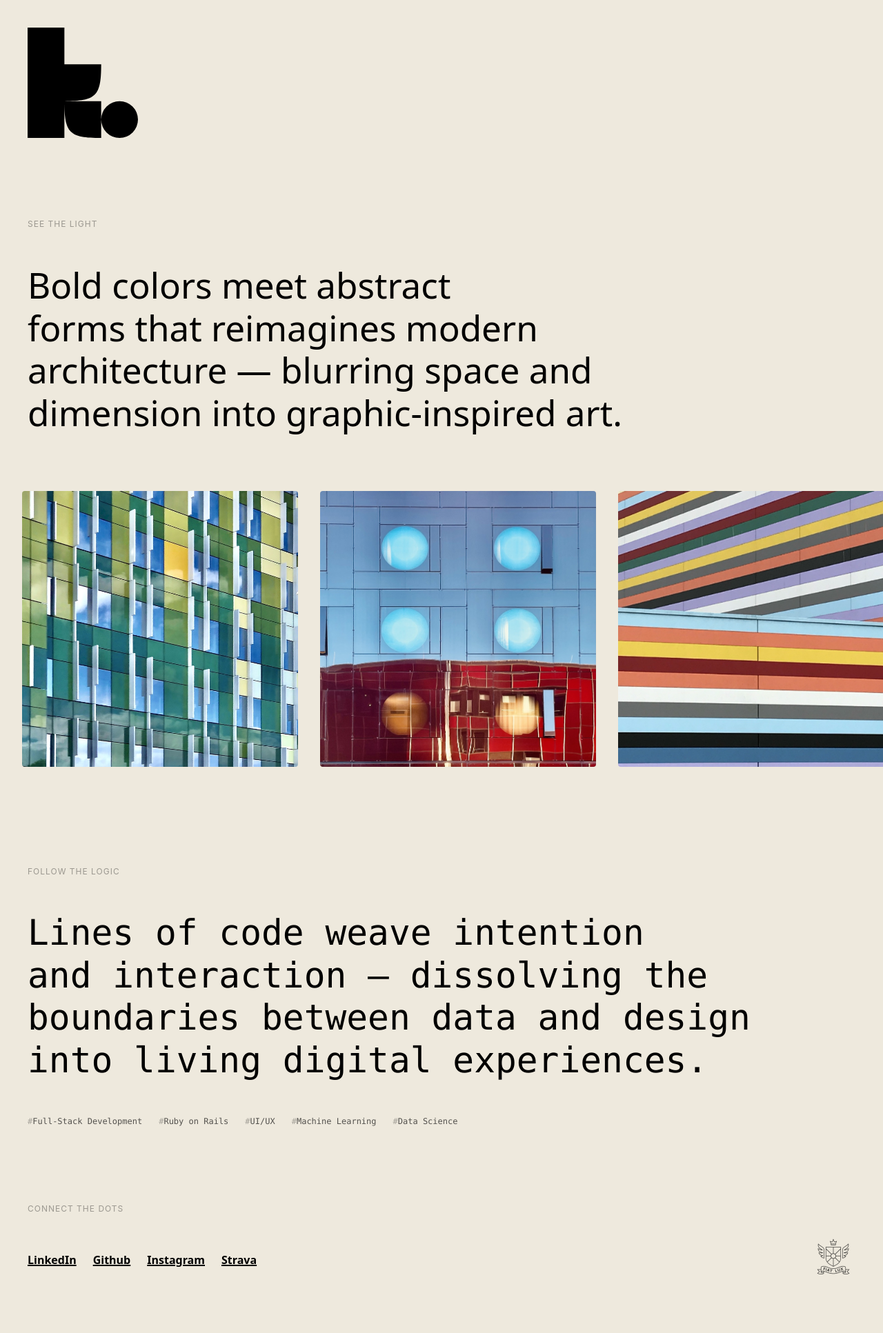
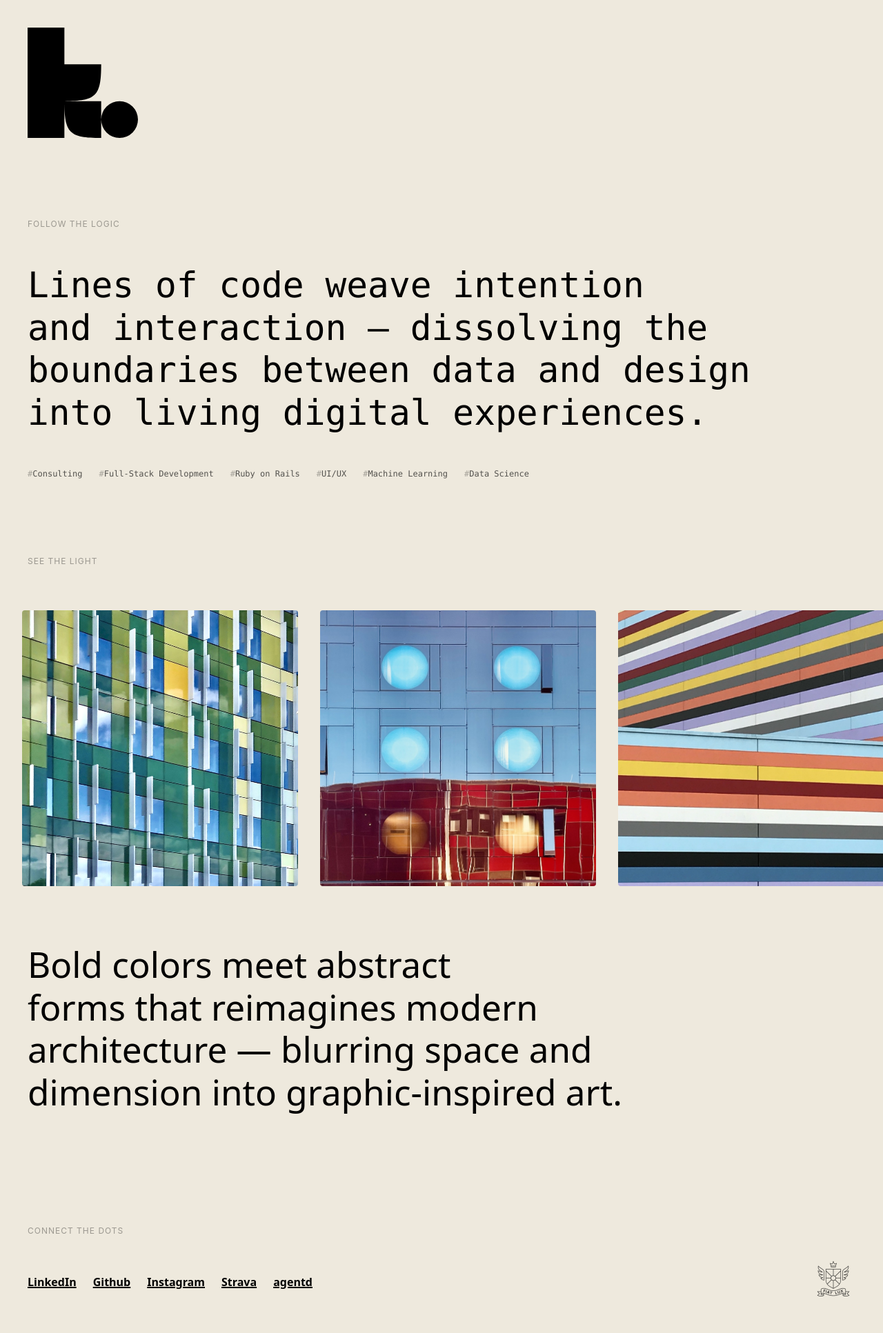
Before and after one commit to max-power/max-power.github.io, a Jekyll site: the page index.html, which Jekyll copies as it is, in a window 1280 px wide. Shown: the whole page at 69% size. Built offline with Jekyll 4.4.1, drawn with Linux system fonts in a browser that asks for light colours; before the commit the page ends 1901 px from its top, so only the background shows below that.

Commit message:
Update index.html

```diff
--- a/index.html
+++ b/index.html
@@ -1,11 +1,14 @@
-<!DOCTYPE html>
+<!doctype html>
 <html lang="en">
   <head>
-  <meta charset="utf-8">
-  <meta http-equiv="x-ua-compatible" content="ie=edge">
-  <meta name="viewport" content="width=device-width, initial-scale=1, shrink-to-fit=no">
-  <link rel="icon" href="/assets/images/logo.svg?v=1" type="image/svg+xml">
-  <link rel="apple-touch-icon" href="/assets/images/logo.png?v=1">
+    <meta charset="utf-8" />
+    <meta http-equiv="x-ua-compatible" content="ie=edge" />
+    <meta
+      name="viewport"
+      content="width=device-width, initial-scale=1, shrink-to-fit=no"
+    />
+    <link rel="icon" href="/assets/images/logo.svg?v=1" type="image/svg+xml" />
+    <link rel="apple-touch-icon" href="/assets/images/logo.png?v=1" />
     <title>Kevin Melchert ☼ Light & Logic</title>
     <script type="application/ld+json">
       {
@@ -51,7 +55,9 @@
         background-color: #fff17180;
       }
 
-    body, figure, ul {
+      body,
+      figure,
+      ul {
         padding: 0;
         margin: 0;
       }
@@ -61,7 +67,9 @@
         background: #eee9dd;
       }
       .clipped-element {
-      clip-path: path('M0,0 L60,0 L60,60 L120,60 C120,112 112,120 60,120 L120,120 L120,180 C68,180 60,172 60,120 L60,180 L0,180 Z M150,120 A30,30 0 1,1 150,180 A30,30 0 1,1 150,120 Z');
+        clip-path: path(
+          "M0,0 L60,0 L60,60 L120,60 C120,112 112,120 60,120 L120,120 L120,180 C68,180 60,172 60,120 L60,180 L0,180 Z M150,120 A30,30 0 1,1 150,180 A30,30 0 1,1 150,120 Z"
+        );
         filter: grayscale(100%) sepia(20%);
       }
 
@@ -73,24 +81,37 @@
 
       h3 {
         font-size: 0.75rem;
-      font-family: Inter, Roboto, 'Helvetica Neue', 'Arial Nova', 'Nimbus Sans', Arial, sans-serif;
+        font-family:
+          Inter, Roboto, "Helvetica Neue", "Arial Nova", "Nimbus Sans", Arial,
+          sans-serif;
         font-weight: 400;
         text-transform: uppercase;
         letter-spacing: 1px;
-      color: rgba(0,0,0,0.35);
+        color: rgba(0, 0, 0, 0.35);
         margin-block: 2rem;
       }
 
       .intro {
-      font-family: system-ui, Times New Roman, Didot, 'Bodoni MT', 'Noto Serif Display', 'URW Palladio L', P052, Sylfaen, serif;
-      font-size: clamp(2rem,4vw,6rem);
+        font-family:
+          system-ui,
+          Times New Roman,
+          Didot,
+          "Bodoni MT",
+          "Noto Serif Display",
+          "URW Palladio L",
+          P052,
+          Sylfaen,
+          serif;
+        font-size: clamp(2rem, 4vw, 6rem);
         font-weight: 200;
         line-height: 1.2;
         text-wrap-style: balance;
         max-width: 35ch;
       }
       #code .intro {
-      font-family: ui-monospace, 'Cascadia Code', 'Source Code Pro', Menlo, Consolas, 'DejaVu Sans Mono', monospace;
+        font-family:
+          ui-monospace, "Cascadia Code", "Source Code Pro", Menlo, Consolas,
+          "DejaVu Sans Mono", monospace;
         font-weight: 300;
       }
 
@@ -118,22 +139,24 @@
       }
 
       .tags {
-      list-style:none;
-      margin:0;
-      padding:0;
+        list-style: none;
+        margin: 0;
+        padding: 0;
         display: flex;
         flex-wrap: wrap;
         gap: 0.75rem 1.5rem;
-      font-family: ui-monospace, 'Cascadia Code', 'Source Code Pro', Menlo, Consolas, 'DejaVu Sans Mono', monospace;
+        font-family:
+          ui-monospace, "Cascadia Code", "Source Code Pro", Menlo, Consolas,
+          "DejaVu Sans Mono", monospace;
         font-size: 0.75rem;
-      color: rgba(0,0,0,0.65);
+        color: rgba(0, 0, 0, 0.65);
 
         li {
           text-wrap: nowrap;
         }
         li::before {
           content: "#";
-        color: rgba(0,0,0,0.3);
+          color: rgba(0, 0, 0, 0.3);
         }
       }
 
@@ -170,51 +193,54 @@
           align-items: center;
         }
       }
-
     </style>
   </head>
   <body>
     <header>
       <div class="brand">
         <!--img src="assets/images/IMG_0326.jpg" width="180" style="visibility:hidden"-->
-      <img src="assets/images/logo.svg" width="160">
+        <img src="assets/images/logo.svg" width="160" />
       </div>
     </header>
 
     <main>
-    <article id="photos">
-      <h2 hidden>Photography</h2>
-      <h3>See the Light</h3>
-      <p class="intro">
-        Bold colors meet abstract forms that reimagines modern architecture &mdash; blurring space and dimension into graphic-inspired art.
-      </p>
-
-      <figure class="gallery">
-        <img class="item" src="assets/images/IMG_3737.jpg" width="400">
-        <img class="item" src="assets/images/IMG_3073.jpg" width="400">
-        <img class="item" src="assets/images/IMG_0326.jpg" width="400">
-        <img class="item" src="assets/images/IMG_0638.jpg" width="400">
-        <img class="item" src="assets/images/IMG_3040.jpg" width="400">
-        <img class="item" src="assets/images/IMG_3719.jpg" width="400">
-        <img class="item" src="assets/images/IMG_8786.jpg" width="400">
-        <img class="item" src="assets/images/IMG_2701.jpg" width="400">
-      </figure>
-    </article>
-
       <article id="code">
         <h2 hidden>Programming</h2>
         <h3>Follow the Logic</h3>
         <p class="intro">
-        Lines of code weave intention and interaction &mdash; dissolving the boundaries between data and design into living digital experiences.
+          Lines of code weave intention and interaction &mdash; dissolving the
+          boundaries between data and design into living digital experiences.
         </p>
 
         <ul class="tags">
+          <li>Consulting</li>
           <li>Full-Stack Development</li>
           <li>Ruby on Rails</li>
           <li>UI/UX</li>
           <li>Machine Learning</li>
           <li>Data Science</li>
         </ul>
+      </article>
+
+      <article id="photos">
+        <h2 hidden>Photography</h2>
+        <h3>See the Light</h3>
+
+        <figure class="gallery">
+          <img class="item" src="assets/images/IMG_3737.jpg" width="400" />
+          <img class="item" src="assets/images/IMG_3073.jpg" width="400" />
+          <img class="item" src="assets/images/IMG_0326.jpg" width="400" />
+          <img class="item" src="assets/images/IMG_0638.jpg" width="400" />
+          <img class="item" src="assets/images/IMG_3040.jpg" width="400" />
+          <img class="item" src="assets/images/IMG_3719.jpg" width="400" />
+          <img class="item" src="assets/images/IMG_8786.jpg" width="400" />
+          <img class="item" src="assets/images/IMG_2701.jpg" width="400" />
+        </figure>
+
+        <p class="intro">
+          Bold colors meet abstract forms that reimagines modern architecture
+          &mdash; blurring space and dimension into graphic-inspired art.
+        </p>
       </article>
     </main>
 
@@ -223,14 +249,46 @@
       <h3>Connect the Dots</h3>
       <nav>
         <ul class="social-links-list">
-        <li><a class="icon icon-LinkedIn" href="https://linkedin.com/in/kevin-melchert">LinkedIn</a></li>
-        <li><a class="icon icon-Github" href="https://github.com/max-power">Github</a></li>
-        <li><a class="icon icon-Instagram" href="https://www.instagram.com/k11t.47">Instagram</a></li>
-        <li><a class="icon icon-Strava" href="https://www.strava.com/athletes/2781161">Strava</a></li>
+          <li>
+            <a
+              class="icon icon-LinkedIn"
+              href="https://linkedin.com/in/kevin-melchert"
+              >LinkedIn</a
+            >
+          </li>
+          <li>
+            <a class="icon icon-Github" href="https://github.com/max-power"
+              >Github</a
+            >
+          </li>
+          <li>
+            <a
+              class="icon icon-Instagram"
+              href="https://www.instagram.com/k11t.47"
+              >Instagram</a
+            >
+          </li>
+          <li>
+            <a
+              class="icon icon-Strava"
+              href="https://www.strava.com/athletes/2781161"
+              >Strava</a
+            >
+          </li>
+          <li>
+            <a class="icon" href="https://agentd.link">agentd</a>
+          </li>
         </ul>
-      <div id="fiat-lux"><a href="https://melchert.xyz"><img src="assets/images/melchert-crest.png" width="64" height="64" alt="Fiat Lux"></a></div>
+        <div id="fiat-lux">
+          <a href="https://melchert.xyz"
+            ><img
+              src="assets/images/melchert-crest.png"
+              width="64"
+              height="64"
+              alt="Fiat Lux"
+          /></a>
+        </div>
       </nav>
     </footer>
-
   </body>
 </html>
```
Also changed, not shown: other parts of index.html (+2 -1 lines). Lines whose indentation alone changed are shown as unchanged.
